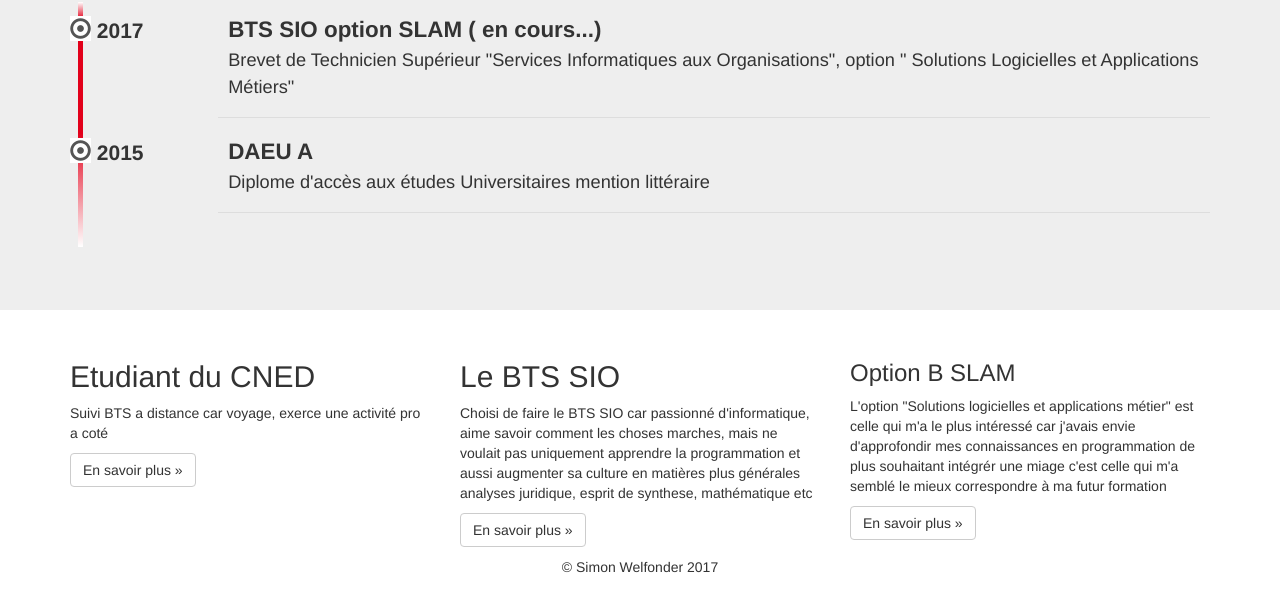
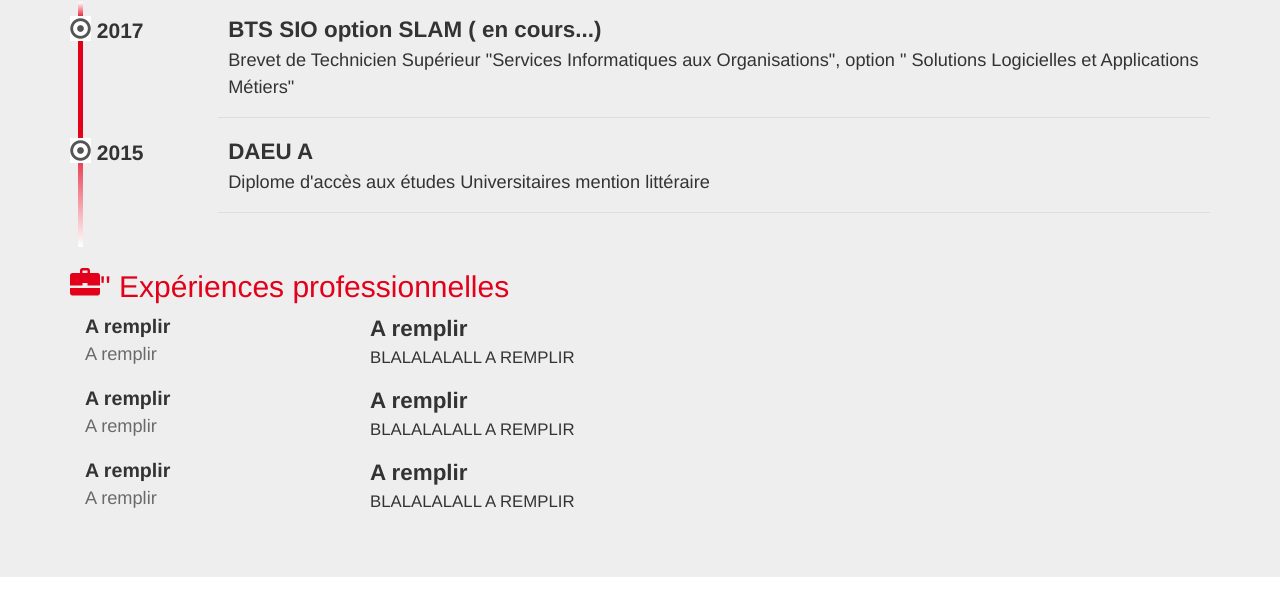
Before and after one commit to S-Welfonder/monPortfolio, a website: page public_html/cv.html in a window 1280 px wide. Shown: the part 484-1088 px from the top of the page. Drawn offline with Linux system fonts and the light colour scheme.

Commit message:
Ajout "Experiences professionelles" + css

```diff
--- a/public_html/css/cv.css
+++ b/public_html/css/cv.css
@@ -66,3 +66,13 @@ body {padding-top:50px;}
                             #parcours .details { width:84%;}}
 @media (min-width: 1200px) { #parcours .date { width:13%;}
                              #parcours .details {width:87%;}}
+
+/*************************************************
+*               Experiences professionelles
+************************************************/
+
+.experience { margin-bottom: 15px;}
+.experience .lieu { font-size: 1.4em; font-weight: bold;}
+.experience .date { font-size: 1.3em; opacity: 0.7;}
+.experience .profession { font-size: 1.6em; font-weight:bold;}
+.experience .details { font-size: 1.2em; line-height:1.5em;}
--- a/public_html/cv.html
+++ b/public_html/cv.html
@@ -140,8 +140,56 @@
                         </li>
                     </ul>
                 </div>
+
+
+
+        <div class="rubrique">
+            <h2><span class="glyphicon glyphicon-briefcase"></span>"
+            Expériences professionnelles
+            </h2>
+            <div class="experience clearfix">
+                <div class="col-xs-3">
+                    <div class="lieu"> A remplir </div>
+                    <div class="date"> A remplir </div>
+                </div>
+                <div class="col-xs-9">
+                    <div class="profession"> A remplir </div>
+                    <div class="details"> BLALALALALL A REMPLIR
+                    </div>
+                </div>
+
+            </div>
+
+            <div class="experience clearfix">
+                <div class="col-xs-3">
+                    <div class="lieu"> A remplir </div>
+                    <div class="date"> A remplir </div>
+                </div>
+                <div class="col-xs-9">
+                    <div class="profession"> A remplir </div>
+                    <div class="details"> BLALALALALL A REMPLIR
+                    </div>
+                </div>
+
+            </div>
+
+            <div class="experience clearfix">
+                <div class="col-xs-3">
+                    <div class="lieu"> A remplir </div>
+                    <div class="date"> A remplir </div>
+                </div>
+                <div class="col-xs-9">
+                    <div class="profession"> A remplir </div>
+                    <div class="details"> BLALALALALL A REMPLIR
+                    </div>
+                </div>
+
             </div>
         </div>
+        </div>
+    </div>
+
+
 
         <footer>
             <div class="container">
```
